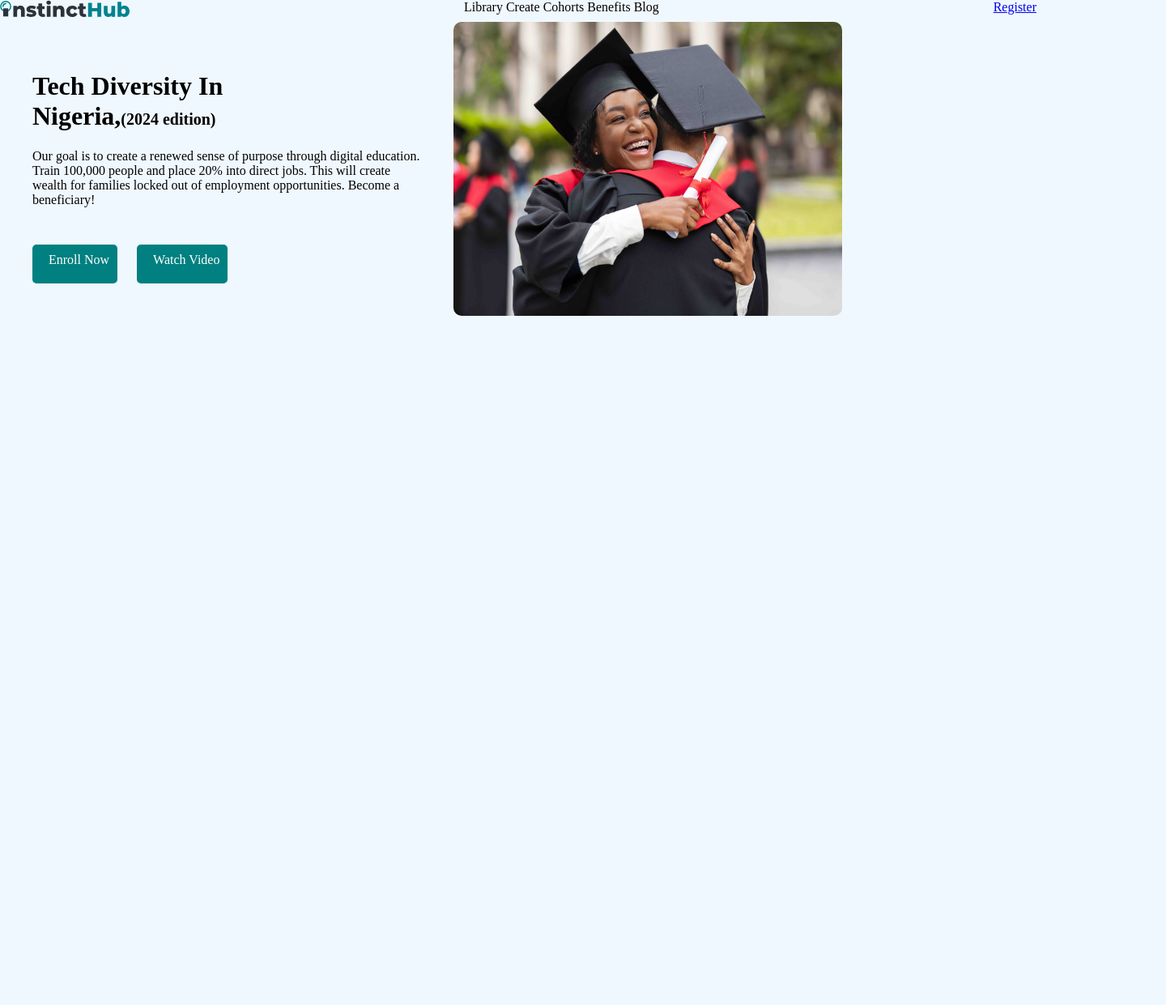
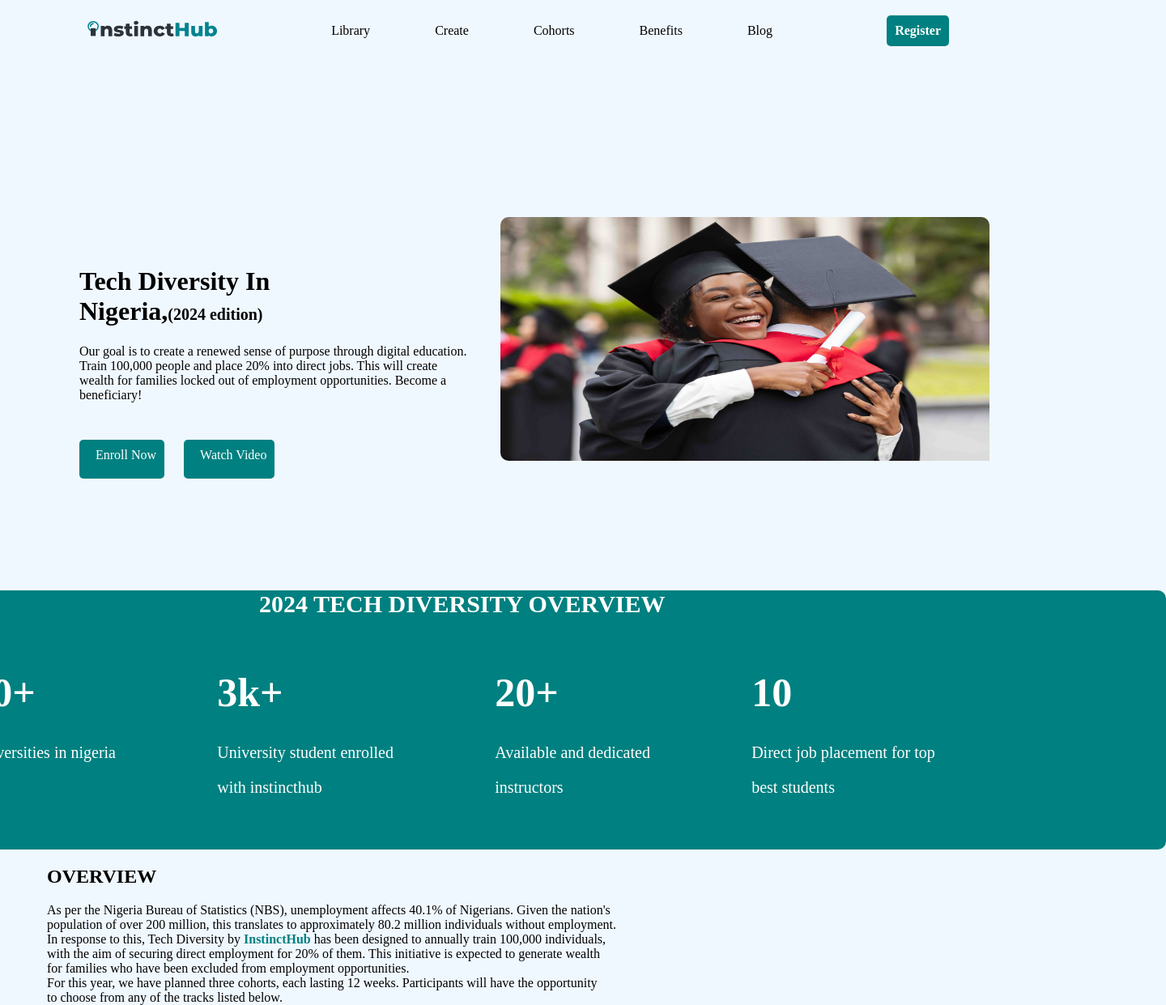
Before and after one commit to abdulmumeen975/TDN-CSS, a plain HTML site: page index.html in a window 1280 px wide. Shown: the whole page at 81% size, 1440 px wide, since content can reach past the window. Before the commit the page ends 800 px from the top, so only its background shows below. Drawn offline with Linux system fonts and the light colour scheme.

Commit message:
fourth commit

```diff
--- a/assets/css/style.css
+++ b/assets/css/style.css
@@ -1,7 +1,10 @@
+*{
+    font-family: Nunito, san-serif;
+}
 body{
     background-color:aliceblue;
-    margin: 0;
-    padding: 0;
+padding-left: 50px;
+padding-right: 50px;
     justify-content: center;
     align-items: center;
     height: 100vh;
@@ -11,14 +14,38 @@ body{
     display: flex;
 justify-content: space-between;
 gap: 1.5rem;
+height: 60px;
+margin-bottom: 200px;
+align-items: center;
+padding-left: 50px;
+padding-right: 50px;
 }
+
 .icon img{
     width: 10rem;
+}
+.navlinks {
+    justify-content: space-around;
+    display: flex;
+    gap: 5rem;
 }
 .navlinks a{
     text-decoration: none;
     color: black;
     gap: 1.5rem;
+}
+.navbutton {
+    background-color: teal;
+    padding-left: 10px;
+    padding-right: 10px;
+    padding-top: 10px;
+    padding-bottom: 10px;
+    border-radius: 5px;
+}
+.navbutton a{
+    text-decoration: none;
+    font-weight: bolder;
+    color: white;
 }
 /* First Section Styling Here */
 .first {
@@ -59,7 +86,43 @@ gap: 1.5rem;
     max-width: 50%;
 }
 .grid img{
-    width: 30rem;
-    height: 100%;
+    width: 40rem;
+    height: 70%;
     border-radius: 10px;
 }
+.container{
+    border-radius: 10px;
+    background-color: teal;
+    height: 40%;
+    width: 100rem;
+    justify-self: center;
+
+}
+.head {
+padding-left: 30rem;
+font-size: 20px;
+color: white;
+
+}
+.alphabets {
+    display: flex;
+    justify-content: space-evenly;
+    color: white;
+    height: 20%;
+    margin-bottom: 10rem;
+    margin-right: 10rem;
+}
+.alphabets p{
+    font-size: 20px;
+}
+.logo a {
+    color: teal;
+    text-decoration: none;
+    font-weight: bold;
+}
+.alphabets h1{
+    font-size: 50px;
+}
+.container h3{
+    font-size: 30px;
+}
--- a/index.html
+++ b/index.html
@@ -4,24 +4,27 @@
     <meta charset="UTF-8">
     <meta name="viewport" content="width=device-width, initial-scale=1.0">
     <title>Welcome to css project</title>
+    <link rel="preconnect" href="https://fonts.googleapis.com">
+<link rel="preconnect" href="https://fonts.gstatic.com" crossorigin>
+<link href="https://fonts.googleapis.com/css2?family=Nunito+Sans:ital,opsz,wght@0,6..12,200..1000;1,6..12,200..1000&display=swap" rel="stylesheet">
     <link rel="stylesheet" href="/assets/css/style.css">
 </head>
 <header>
     <nav class="wrapper">
-<div class="icon">
+        <div class="icon">
     <img src="assets/img/instincthublogo.svg" alt="">
 </div>
 <div class="navlinks">
-    <a href="\">Library</a>
-    <a href="\">Create</a>
-    <a href="\">Cohorts</a>
-    <a href="\">Benefits</a>
-    <a href="\">Blog</a>
+    <a href="#">Library</a>
+    <a href="#">Create</a>
+    <a href="#">Cohorts</a>
+    <a href="#">Benefits</a>
+    <a href="#">Blog</a>
 </div>
 <div class="navbutton">
-    <a href="\">Register</a>
+    <a href="#">Register</a>
 </div>
-    </nav>
+</nav>
 </header>
 <body>
     <div class="first">
@@ -34,8 +37,39 @@
         </div>
         </div>
         <div class="grid">
-            <img src="/assets/img/tech.jpeg" alt=""
-        <div>
+            <img src="/assets/img/tech.jpeg" alt="">
+        </div>
     </div>
+    <div class="container">
+        <div class="head"><h3>2024 TECH DIVERSITY OVERVIEW</h3>
+        </div>
+        <div class="alphabets">
+            <div class="10+"><h1>10+</h1>
+                <p>Universities in nigeria</p>
+            </div>
+            <div class="3k+"><h1>3k+</h1>
+                <p>University student enrolled</p>
+                <p>with instincthub</p>
+            </div>
+            <div class="20+"><h1>20+</h1>
+                <p>Available and dedicated</p>
+                <p>instructors</p>
+            </div>
+            <div class="10"><h1>10</h1>
+                <p>Direct job placement for top</p>
+                <p>best students</p>
+            </div>
+        </div>
+    </div>
+    <h2>OVERVIEW</h2>
+    <P>As per the Nigeria Bureau of Statistics (NBS), unemployment affects 40.1% of Nigerians. Given the nation's <br>
+         population of over 200 million, this translates to approximately 80.2 million individuals without employment. <br>
+
+        In response to this, Tech Diversity by <span class="logo"> <a href="#">InstinctHub</a></span>  has been designed to annually train 100,000 individuals, <br>
+         with the aim of securing direct employment for 20% of them. This initiative is expected to generate wealth <br>
+          for families who have been excluded from employment opportunities. <br>
+
+        For this year, we have planned three cohorts, each lasting 12 weeks. Participants will have the opportunity <br>
+         to choose from any of the tracks listed below.</P>
 </body>
 </html>
```
